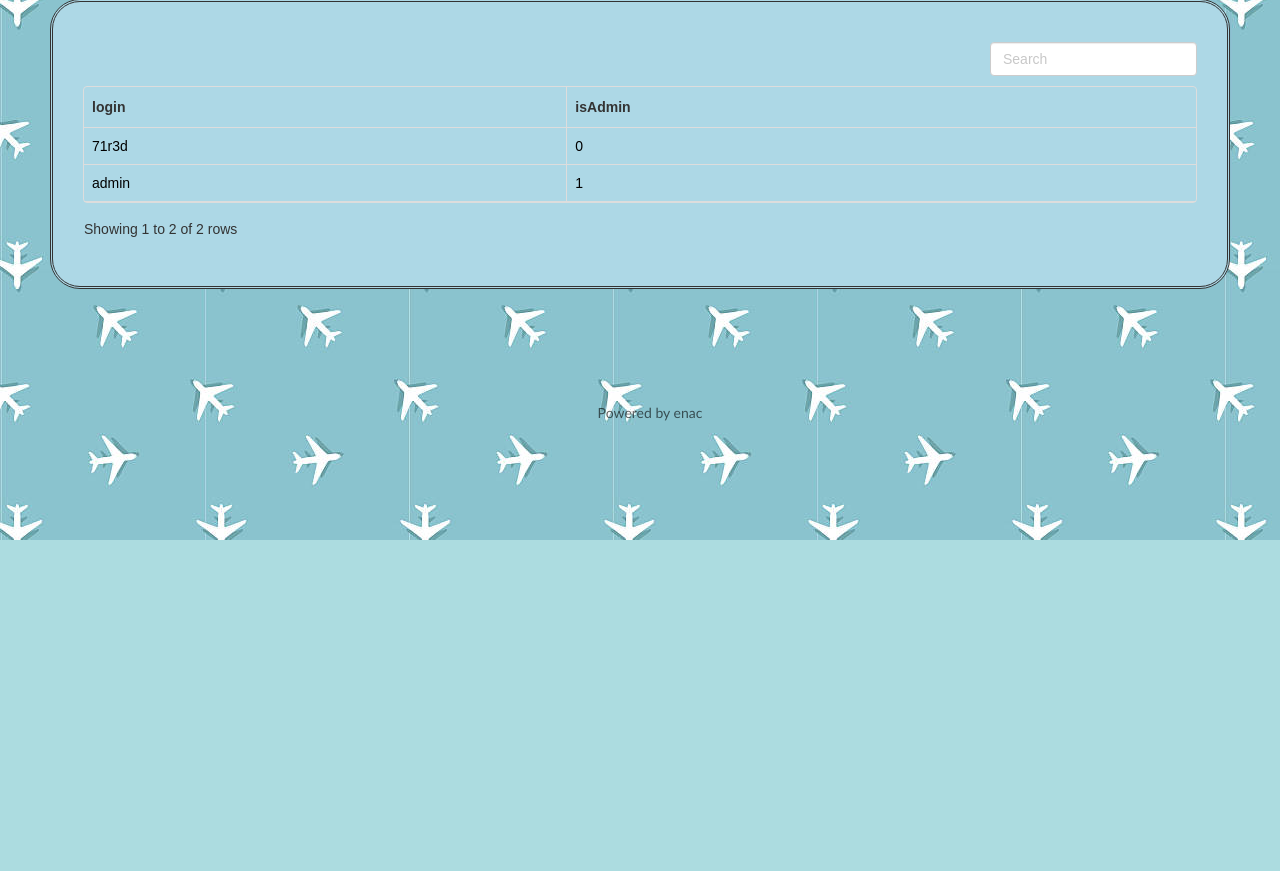
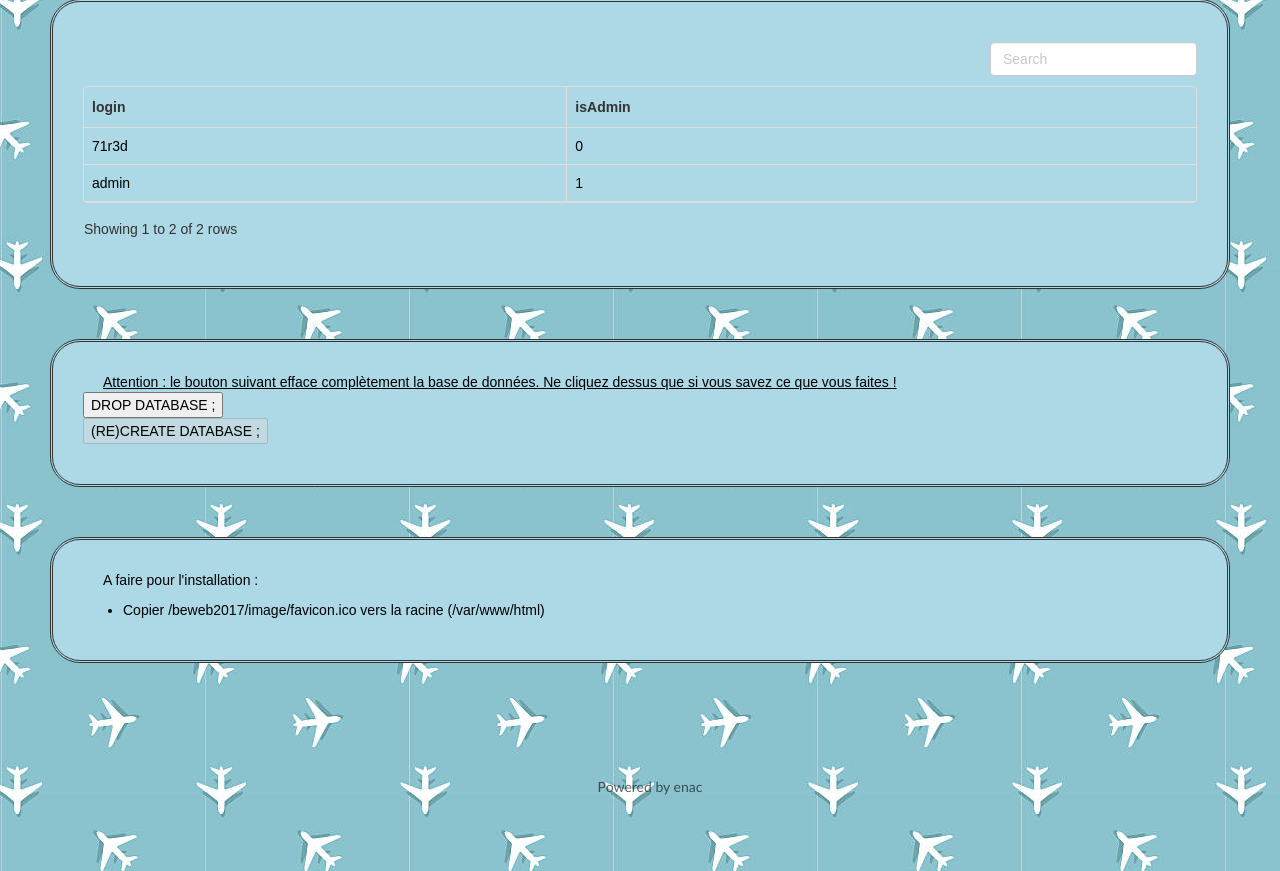
Before and after one commit to avaret/beweb2017, a PHP site: page /beweb2017/php/pageadmin.php in a window 1280 px wide. Shown: the part 260-1131 px from the top of the page. Before the commit the page ends 800 px from the top, so only its background shows below. Run offline with PHP 8.4, Linux system fonts and the light colour scheme; data comes from the database, SQL or seed files in the repository; some web fonts are replaced.

Commit message:
Ajout gestion bdd DROP

```diff
--- a/php/bdd.php
+++ b/php/bdd.php
@@ -7,11 +7,15 @@ DEFINE("DATABASE_NAME","beweb_2017");
 
 /* connexion: FR, connection: EN */
 
-function connection()
+function connection($donotusedb = false)
 {
 	try
 	{
+		if($donotusedb)
+			$connStr="mysql:host=".SGBD_SERVER;
+		else
 			$connStr="mysql:host=".SGBD_SERVER.";dbname=".DATABASE_NAME;
+
 		$dbh=new PDO($connStr, LOGIN, PASSWORD);
 		$dbh->setAttribute(PDO::ATTR_ERRMODE, PDO::ERRMODE_EXCEPTION);
 	}
--- a/php/pageadmin.php
+++ b/php/pageadmin.php
@@ -24,7 +24,9 @@ echo navbar();
 <?php
 	// Récupérer les logins
 	$dbh = connection();
-	$sql="SELECT login, isAdmin FROM user";
+	if($dbh != "fail")
+	{
+		$sql="SELECT login, isAdmin FROM USER";
 		$sth=$dbh->query($sql);
 		while($result=$sth->fetch(PDO::FETCH_OBJ))
 		{
@@ -41,10 +43,26 @@ echo navbar();
 			echo "</tr>\n";
 		}
 		$sth->closeCursor();
-
+	} else {
+		echo "<tr><td> Base de donnée inaccessible. Existe-t-elle ? </td></tr>";
+	}
 ?>
   </tbody>
 </table>
+</div>
+
+<div class="remplissage">
+  <p> <u> Attention : le bouton suivant efface complètement la base de données. Ne cliquez dessus que si vous savez ce que vous faites ! </u>
+    <br/> <button onclick="if(confirm('Etes-vous sûr de vouloir détruire la base de donnée et tout son contenu ??')) { alert('Destruction à la fermeture de cette fenêtre...'); location.href='/beweb2017/php/gestion_bdd.php'; } "> DROP DATABASE ; </button>
+    <br/> <button disabled='true' onclick="if(confirm('Etes-vous sûr de vouloir détruire la base de donnée et tout son contenu ??')) { location.href='/beweb2017/php/gestion_bdd.php?do=reset';} "> (RE)CREATE DATABASE ; </button>
+   </p>
+</div>
+
+<div class="remplissage">
+  <p> A faire pour l'installation : </p>
+  <ul>
+    <li> Copier /beweb2017/image/favicon.ico vers la racine (/var/www/html) </li>
+  </ul>
 </div>
 
 <?php
--- a/php/template.php
+++ b/php/template.php
@@ -8,10 +8,12 @@ function entete($title1, $forMap = false, $forreg = false)
 
 	$entete1='
 		<!DOCTYPE html>
-		<html><head>
+		<html lang="fr"><head>
 		<meta http-equiv="content-type" content="text/html; charset=UTF-8"><title>'.$title1.'</title>
 		<meta charset="UTF-8">
 		<meta name="viewport" content="width=device-width, initial-scale=1">
+                <link rel="icon" href="/favicon.ico" />
+                <!--[if IE]><link rel="shortcut icon" type="image/x-icon" href="favicon.ico" /><![endif]-->
 		<link rel="stylesheet" href="/beweb2017/css/w3.css">
 		<link rel="stylesheet" href="/beweb2017/library/font-Lato.css">
 		<link rel="stylesheet" href="/beweb2017/library/font-Montserrat.css">
```
Also changed, not shown: php/gestion_bdd.php (+5 -5 lines), image/favicon.ico (added). Lines whose indentation alone changed are shown as unchanged.
